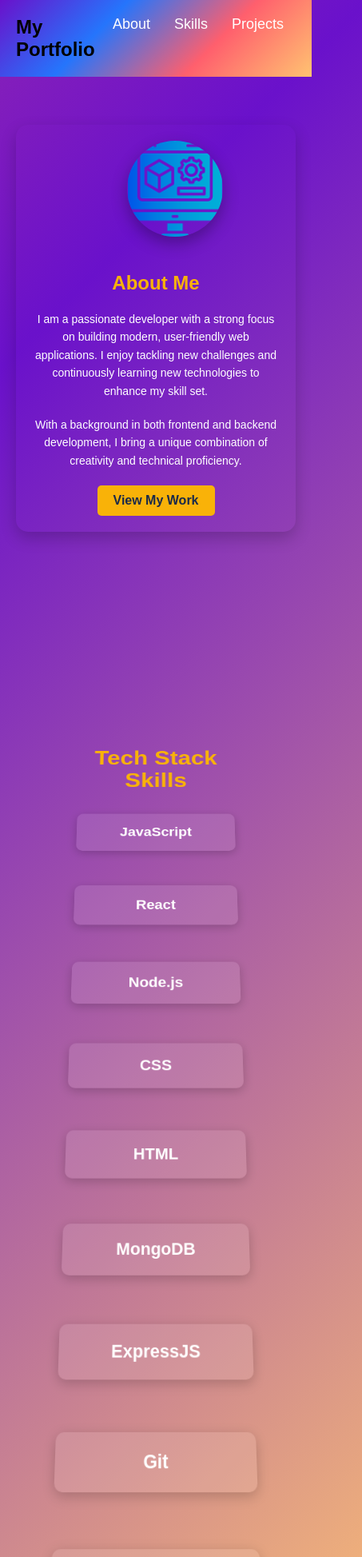
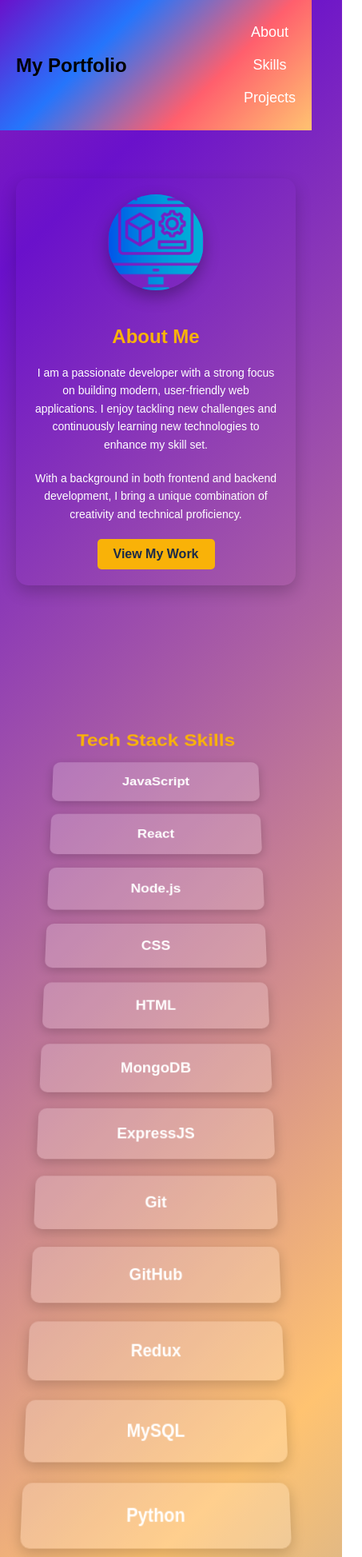
Before and after one commit to hosthabib/MynewPortfolio, a React (Create React App) app: page / in a window 390 px wide. Shown: the top 1947 px of the page at 80% size, 453 px wide, since content can reach past the window. Built offline with nearby package versions, Linux system fonts and the light colour scheme.

Commit message:
Update App.css

```diff
--- a/src/styles/App.css
+++ b/src/styles/App.css
@@ -1,3 +1,4 @@
+/* Global styles */
 * {
   margin: 0;
   padding: 0;
@@ -6,11 +7,11 @@
 }
 
 body {
-  background: linear-gradient(135deg, #ff5f6d,#6a11cb, #ffc371,  #2575fc); /* Purple to Blue to Pink to Orange */
+  background: linear-gradient(135deg, #ff5f6d, #6a11cb, #ffc371, #2575fc);
   background-size: 200% 200%;
   animation: gradientBackground 10s ease infinite;
   min-height: 100vh;
-  overflow-x: hidden; /* Prevent horizontal scrolling */
+  overflow-x: hidden;
 }
 
 @keyframes gradientBackground {
@@ -19,13 +20,13 @@ body {
   100% { background-position: 0% 50%; }
 }
 
-
-
+/* Header */
 header {
   display: flex;
   justify-content: space-between;
+  align-items: center;
   padding: 20px;
-    background: linear-gradient(135deg, #6a11cb, #2575fc, #ff5f6d, #ffc371); /* Same gradient */
+  background: linear-gradient(135deg, #6a11cb, #2575fc, #ff5f6d, #ffc371);
 }
 
 .logo {
@@ -46,32 +47,48 @@ body {
   text-decoration: none;
   font-size: 18px;
 }
+
+/* Profile Image */
+.profile-image {
+  width: 200px;
+  height: 200px;
+  border-radius: 70%;
+  margin-left: 20%;
+  object-fit: cover;
+  box-shadow: 0 8px 20px rgba(0, 0, 0, 0.3);
+  transition: transform 0.3s ease-in-out, box-shadow 0.3s ease-in-out;
+}
+
+.profile-image:hover {
+  transform: scale(1.1);
+  box-shadow: 0 12px 30px rgba(0, 0, 0, 0.5);
+}
+
+/* Skills Section */
+.skills {
+  padding: 50px;
+  transform: perspective(600px) rotateX(10deg);
+  transition: transform 0.5s ease;
+}
+
 .skills h2 {
   font-size: 36px;
   text-align: center;
   margin-bottom: 20px;
   color: #f9b208;
 }
-  .profile-image {
-    width: 200px;
-    height: 200px;
-    border-radius:70%;
-    margin-left: 20%;
-    object-fit: cover; /* Ensures the image fits within the container */
-    box-shadow: 0 8px 20px rgba(0, 0, 0, 0.3);
-    transition: transform 0.3s ease-in-out, box-shadow 0.3s ease-in-out;
+
+.skills:hover {
+  transform: perspective(600px) rotateX(0);
 }
 
-  .profile-image:hover {
-    transform: scale(1.1); /* Slight scaling on hover */
-    box-shadow: 0 12px 30px rgba(0, 0, 0, 0.5); /* Enhanced shadow on hover */
+/* Skills Grid */
+.skills-grid {
+  display: grid;
+  grid-template-columns: repeat(3, 1fr);
+  gap: 20px;
 }
 
-  .skills-grid {
-    display: grid;
-    grid-template-columns: repeat(3, 1fr); /* Three skills per row */
-    gap: 20px;
-  }
 .skill-card {
   background-color: rgba(255, 255, 255, 0.2);
   padding: 20px;
@@ -85,32 +102,21 @@ body {
 }
 
 .skill-card:hover {
-    transform: translateY(-10px); /* Smooth hover effect */
+  transform: translateY(-10px);
 }
 
-  @media (max-width: 768px) {
-    .skills-grid {
-      grid-template-columns: repeat(2, 1fr); /* Two skills per row on smaller screens */
-    }
-  }
-
-  @media (max-width: 480px) {
-    .skills-grid {
-      grid-template-columns: 1fr; /* One skill per row on very small screens */
-    }
-  }
-
-  .skills, .projects {
+/* 3D Projects Section */
+.projects {
   padding: 50px;
   transform: perspective(600px) rotateX(10deg);
   transition: transform 0.5s ease;
 }
 
-  .skills:hover, .projects:hover {
+.projects:hover {
   transform: perspective(600px) rotateX(0);
 }
 
-  .skill-card, .project-card {
+.project-card {
   background-color: rgba(255, 255, 255, 0.1);
   padding: 20px;
   margin: 20px;
@@ -120,22 +126,75 @@ body {
   transition: transform 0.5s ease;
 }
 
-  .skill-card:hover, .project-card:hover {
+.project-card:hover {
   transform: rotateY(0);
 }
 
+/* 3D Scene */
 #three-scene {
   width: 100%;
-    height: 100vh;  /* Full-screen 3D scene */
+  height: 100vh;
 }
+
 .ThreeDScene {
   margin: 20px 0;
   border: 2px solid white;
   border-radius: 10px;
 }
 
+/* Footer */
 footer {
   text-align: center;
   padding: 20px;
   background-color: rgba(255, 255, 255, 0.1);
 }
+
+/* Responsive Styles */
+@media (max-width: 1024px) {
+  .skills-grid {
+    grid-template-columns: repeat(2, 1fr);
+  }
+
+  .profile-image {
+    margin-left: 0;
+    margin: 0 auto;
+  }
+}
+
+@media (max-width: 768px) {
+  nav ul {
+    flex-direction: column;
+    text-align: center;
+  }
+
+  nav ul li {
+    margin: 10px 0;
+  }
+
+  .skills-grid {
+    grid-template-columns: 1fr 1fr;
+  }
+}
+
+@media (max-width: 480px) {
+  .skills h2 {
+    font-size: 28px;
+  }
+
+  .skills-grid {
+    grid-template-columns: 1fr;
+  }
+
+  .skill-card {
+    font-size: 1rem;
+  }
+
+  .profile-image {
+    width: 150px;
+    height: 150px;
+  }
+
+  .projects {
+    padding: 30px;
+  }
+}
```
Lines whose indentation alone changed are shown as unchanged.
